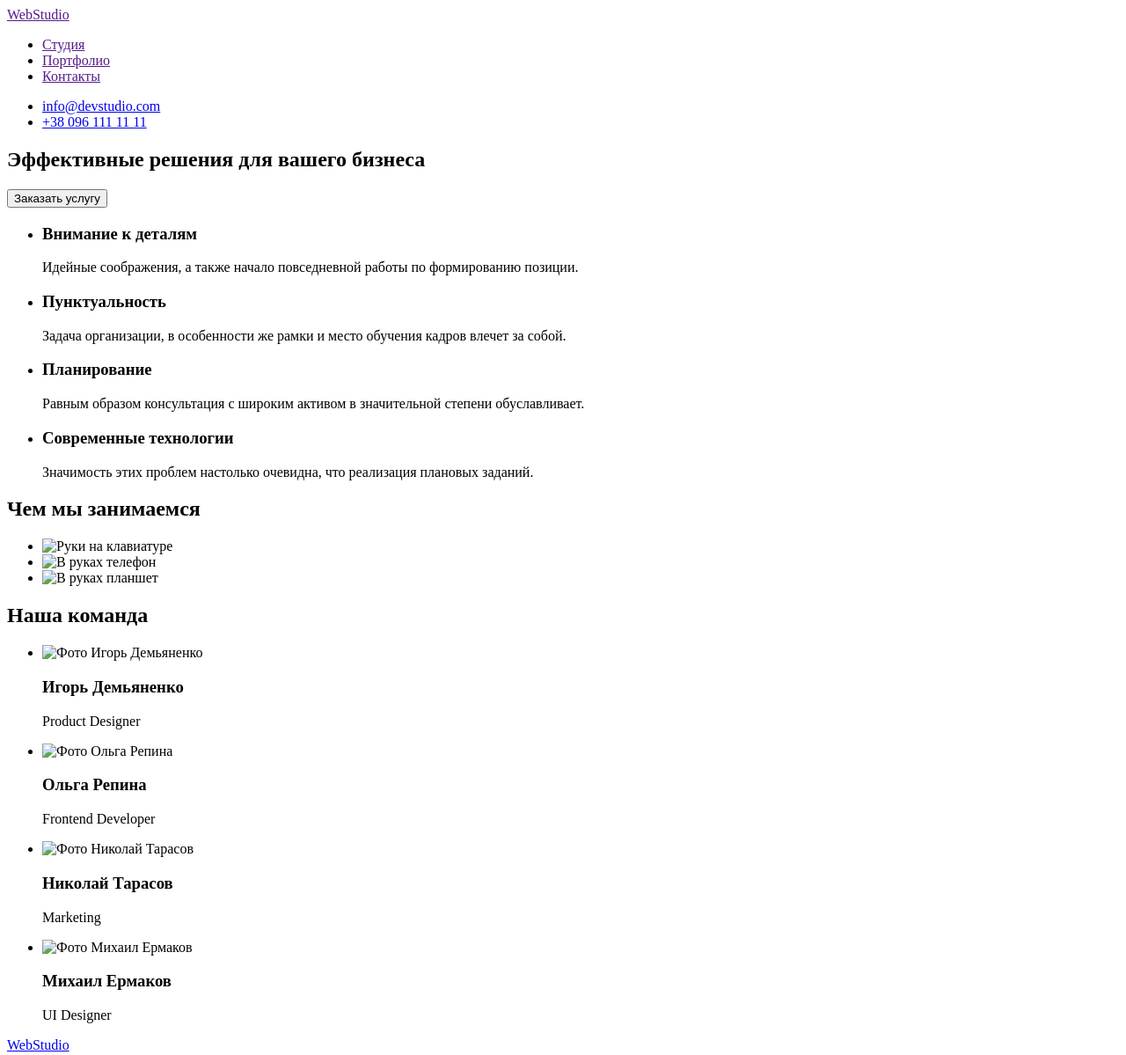
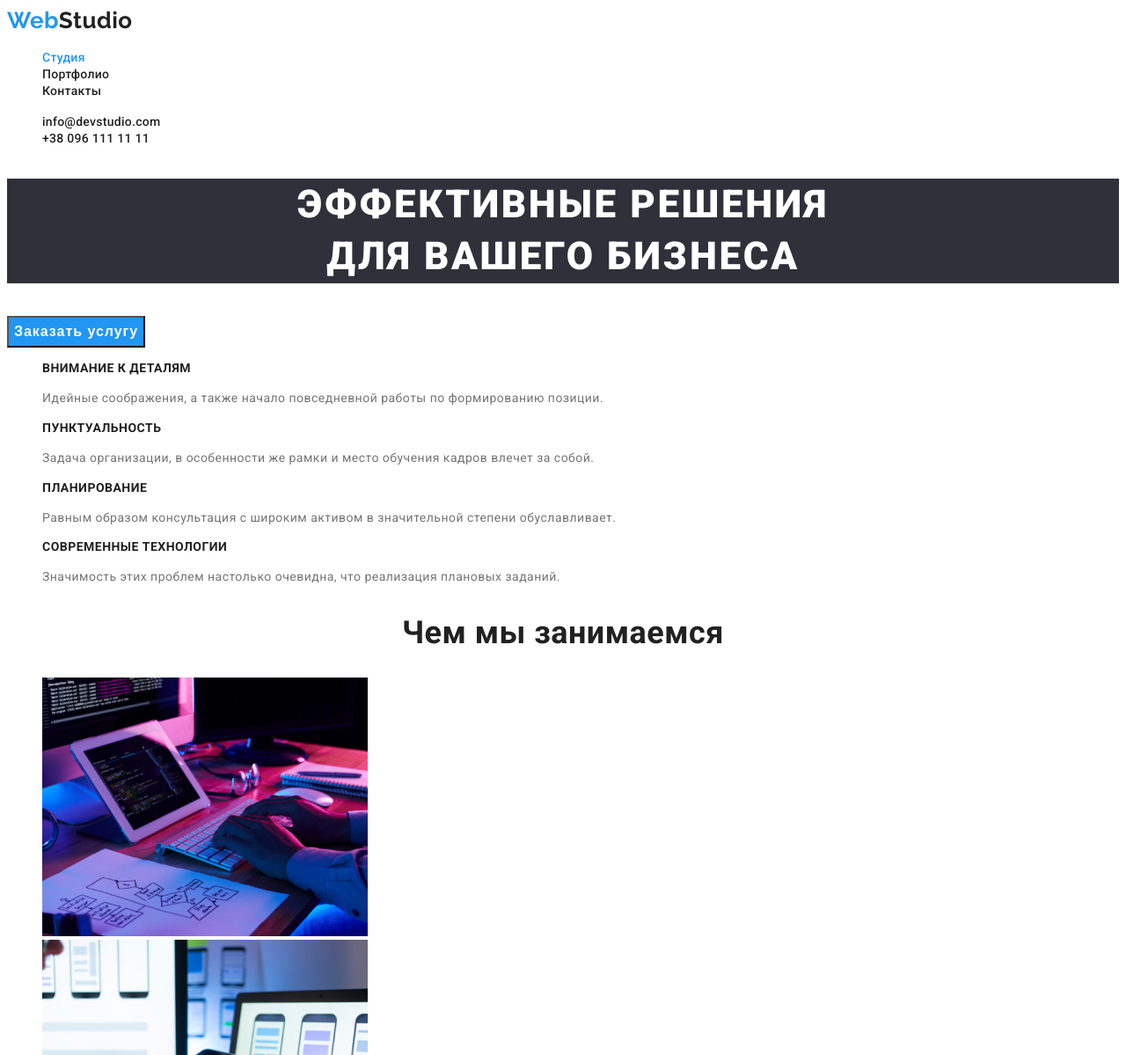
Before and after one commit to SerhiiKudriavtsev/goit-markup-hw-02, a plain HTML site: page index.html in a window 1280 px wide. Shown: the top 1199 px of the page at 88% size. Drawn offline with Linux system fonts and the light colour scheme.

Commit message:
css file added

```diff
--- a/index.html
+++ b/index.html
@@ -5,32 +5,36 @@
     <meta http-equiv="X-UA-Compatible" content="IE=edge">
     <meta name="viewport" content="width=device-width, initial-scale=1.0">
     <title>Document</title>
+    <link rel="preconnect" href="https://fonts.googleapis.com">
+<link rel="preconnect" href="https://fonts.gstatic.com" crossorigin>
+<link href="https://fonts.googleapis.com/css2?family=Oleo+Script&family=Raleway:wght@700&family=Roboto:wght@400;500;700;900&display=swap" rel="stylesheet">
+    <link href="./style.css" rel="stylesheet">
 </head>
 <body>
     <!--Шапка сайта-->
-    <header>
+    <header class="header">
         <nav>
-            <a href="">WebStudio</a>
+            <a class="logo" href="">Web<span>Studio</span></a>
             <ul>
-                <li> <a href="">Студия</a></li>
-                <li> <a href="">Портфолио</a></li>
-                <li> <a href="">Контакты</a></li>
+                <li> <a href="" class="list current">Студия</a></li>
+                <li> <a href="" class="list">Портфолио</a></li>
+                <li> <a href="" class="list">Контакты</a></li>
             </ul>
         </nav>
         <ul>
-            <li><a href="mailto:info@devstudio.com">info@devstudio.com</a></li>
-            <li><a href="tel:+380961111111">+38 096 111 11 11</a></li>
+            <li><a href="mailto:info@devstudio.com" class="list">info@devstudio.com</a></li>
+            <li><a href="tel:+380961111111" class="list">+38 096 111 11 11</a></li>
         </ul>
     </header>
     <main>
         <!--LДевиз и заказ услуги-->
         <section>
-            <h1>Эффективные решения для вашего бизнеса</h1>
+            <h1>Эффективные решения <br/> для вашего бизнеса</h1>
             <button name="button">Заказать услугу</button>
         </section>
         <!--Приоритеты в работе-->
-        <section>
-            <!--<h2></h2>  заголовок секции на будущее-->
+        <section class="section">
+            <!--<h2 class="section-stitle"></h2>  заголовок секции на будущее-->
             <ul>
                 <li>
                     <h3>Внимание к деталям</h3>
@@ -68,7 +72,7 @@
             </ul>
         </section>
         <!--Наша команда-->
-        <section>
+        <section class="team">
             <h2>Наша команда</h2>
             <ul>
                 <li><img src="./images/photo1.jpg" alt="Фото Игорь Демьяненко" width="270">
@@ -94,13 +98,16 @@
         </section>
     </main>
     <!--Футер-->
-    <footer>
-        <a href="WebStudio">WebStudio</a>
+    <footer class="footer">
+        <a class="logo logof" href="./index.html">Web<span>Studio</span></a>
         <address>
             <ul>
-                <li><a href="https://goo.gl/maps/PEtUD6FRup9HMeJw8">г. Киев, пр-т Леси Украинки, 26</a></li>
-                <li><a href="mailto:info@example.com">info@example.com</a></li>
-                <li><a href="tel:+380991111111">+38 099 111 11 11</a></li>
+                <li><a href="https://goo.gl/maps/PEtUD6FRup9HMeJw8" class="link
+                    ">г. Киев, пр-т Леси Украинки, 26</a></li>
+                <li><a href="mailto:info@example.com" class="link
+                    ">info@example.com</a></li>
+                <li><a href="tel:+380991111111" class="link
+                    ">+38 099 111 11 11</a></li>
             </ul>
         </address>
     </footer>
--- /dev/null
+++ b/style.css
@@ -0,0 +1,139 @@
+/* Палитра цветов
+белий #FFFFFF;
+голубой #2196F3;
+черний текст #212121;
+серий текст #757575;
+фон основной #ffffff;
+фон команди #F5F4FA;
+фон героя и футера #2F303A; */
+:root {
+    --primery-text-color: #212121;
+    --parahraf-text-color: #757575;
+    --accent-color: #2196F3;
+    --hero-text-color: #ffffff;
+    --background-color: #ffffff;
+    --background-team-color: #F5F4FA;
+    --background-hero-footer-color: #2F303A;
+}
+body {
+    background-color: var(--background-color);
+    color: var(--primery-text-color);
+    font-family: Roboto, sans-serif;
+    letter-spacing: 0.03em;
+}
+
+a {
+    text-decoration: none;
+    color: inherit;
+}
+li {
+    list-style: none;
+}
+
+/* Логотип */
+.logo {
+font-family: Raleway, Oleo Script, sans-serif;
+font-style: normal;
+font-weight: bold;
+font-size: 26px;
+line-height: 31px;
+color: #2196F3;
+}
+.logo span { color: #212121;}
+.logo:hover {
+    color:var(--primery-text-color);
+}
+.logo span:hover {
+    color: var(--accent-color);
+}
+
+
+.header .list {
+    font-weight: 500;
+    font-size: 14px;
+    line-height: 1.14;
+    letter-spacing: 0.02em;
+}
+.header .list:hover,
+.header .list:focus {
+    color: var(--accent-color);
+}
+.header .list.current{
+    color: var(--accent-color);
+}
+
+/* hero */
+h1 {
+    color: var(--hero-text-color);
+    background-color: var(--background-hero-footer-color);
+    font-weight: 900;
+    font-size: 44px;
+    line-height: 1.36;
+    text-align: center;
+    letter-spacing: 0.06em;
+    text-transform: uppercase;
+}
+button {
+    color: var(--hero-text-color);
+    background-color: var(--accent-color);
+    font-weight: bold;
+    font-size: 16px;
+    line-height: 1.88;
+    display: flex;
+    align-items: center;
+    text-align: center;
+    letter-spacing: 0.06em;
+}
+
+/* Секции */
+h2 {font-weight: bold;
+    font-size: 36px;
+    line-height: 1.17;
+    text-align: center;
+}
+h3 {
+    font-weight: bold;
+    font-size: 14px;
+    line-height: 1.14;
+    text-transform: uppercase;
+}
+p {
+    color: var(--parahraf-text-color);
+}
+.section p {
+    font-weight: normal;
+    font-size: 14px;
+    line-height: 1.71;
+}
+.team h3 {
+    font-weight: 500;
+    font-size: 16px;
+    line-height: 1.19;
+    text-align: center;
+}
+.team p {
+    font-weight: normal;
+font-size: 16px;
+line-height: 1.19;
+text-align: center;
+}
+
+
+/* Футер */
+.footer {
+    color: var(--hero-text-color);
+    background-color: var(--background-hero-footer-color);
+}
+.footer .link:hover,
+.footer .list:focus{
+    color: var(--accent-color);
+}
+.logof span {
+    color: var(--hero-text-color);
+}
+.logof:hover{
+    color: var(--hero-text-color);
+}
+.logof span:hover {
+    color: var(--accent-color);
+}
```
Also changed, not shown: images/img1.jpg (added), images/img2.jpg (added), images/img3.jpg (added), images/photo1.jpg (added), images/photo2.jpg (added), images/photo3.jpg (added), images/photo4.jpg (added).
